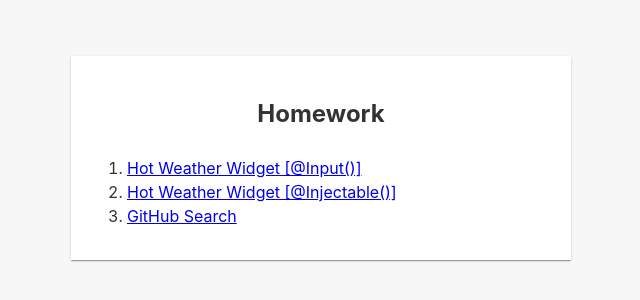
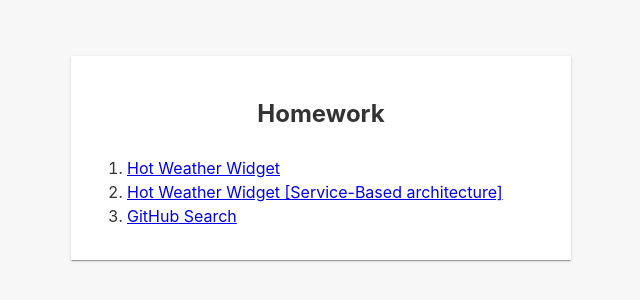
Before and after one commit to Artik-Man/learn.javascript.ru--angular, an Angular app: page / in a window 1280 px wide. Shown: the part 182-482 px from the top of the page, without its empty margins (319-959 px from the left). Built offline with nearby package versions, Linux system fonts and the light colour scheme.

Commit message:
UPD: home

```diff
--- a/src/app/home/home.component.html
+++ b/src/app/home/home.component.html
@@ -1,8 +1,8 @@
 <section>
   <h1>Homework</h1>
   <ol>
-    <li><a routerLink="/1-hot-weather-widget">Hot Weather Widget [@Input()]</a></li>
-    <li><a routerLink="/2-hot-weather-widget">Hot Weather Widget [@Injectable()]</a></li>
+    <li><a routerLink="/1-hot-weather-widget">Hot Weather Widget</a></li>
+    <li><a routerLink="/2-hot-weather-widget">Hot Weather Widget [Service-Based architecture]</a></li>
     <li><a routerLink="/3-github-search">GitHub Search</a></li>
   </ol>
 </section>
```
